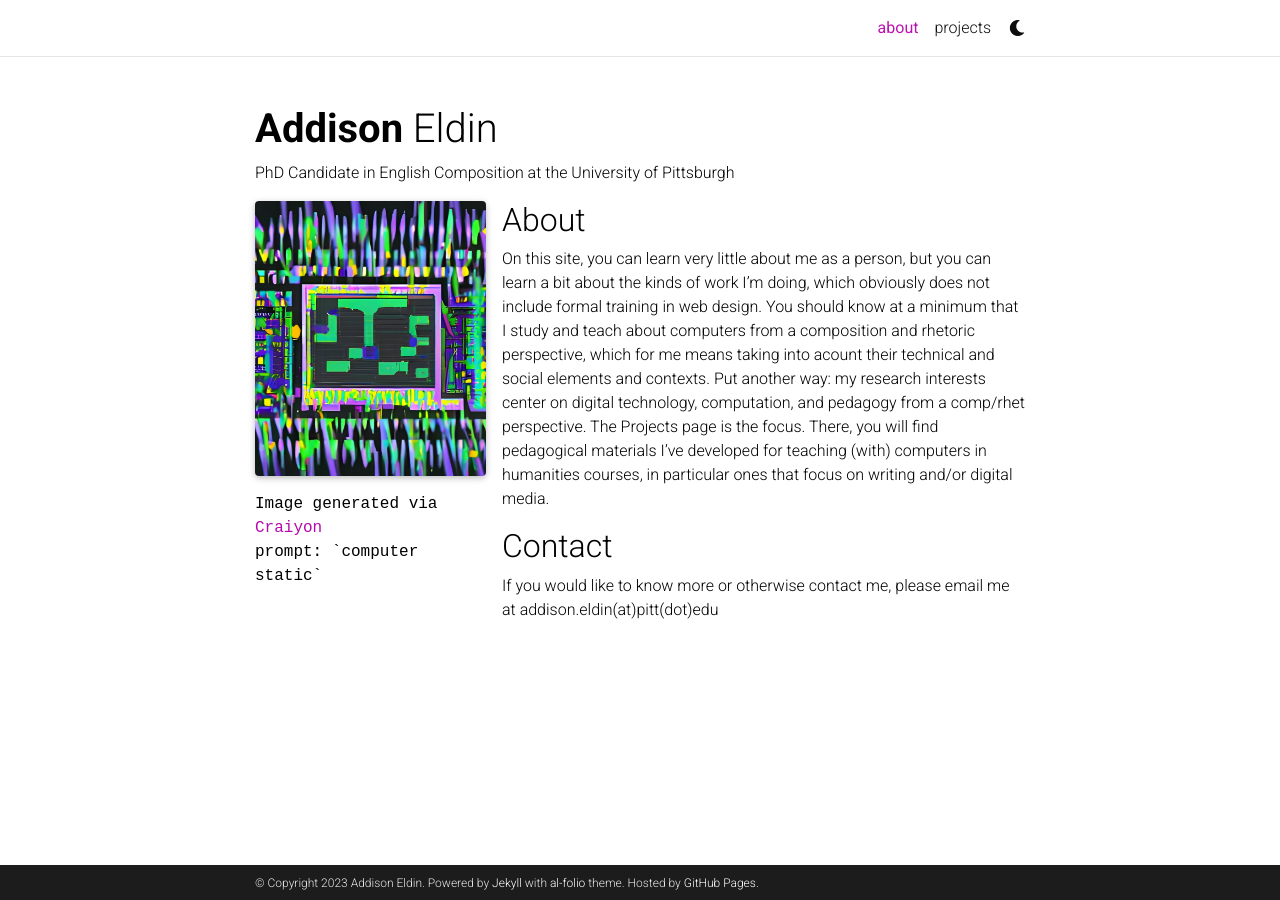
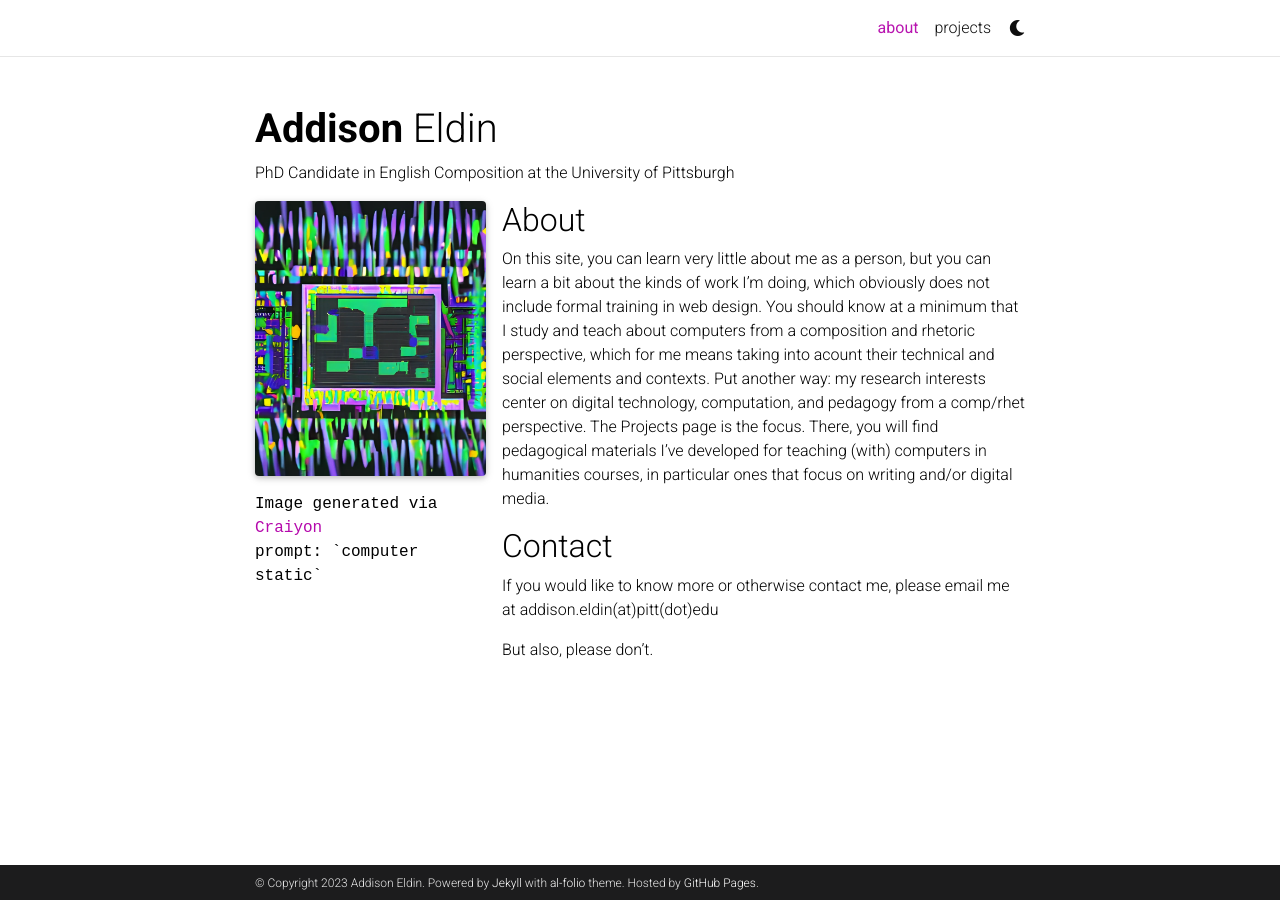
Before and after one commit to addeldin/addeldin.github.io, a Jekyll site: the page built from _pages/about.md, in a window 1280 px wide. Built offline with Jekyll 4.4.1, drawn with Linux system fonts in a browser that asks for light colours; full-size pictures stand in for the smaller copies a plugin makes; comment, search, counter and statistics services are not loaded; a style sheet for code colours, icons or effects is not loaded.

Commit message:
Fake update (for testing)

```diff
--- a/_pages/about.md
+++ b/_pages/about.md
@@ -24,3 +24,5 @@ The Projects page is the focus. There, you will find pedagogical materials I've
 
 ## Contact
 If you would like to know more or otherwise contact me, please email me at addison.eldin(at)pitt(dot)edu
+
+But also, please don't.
```
